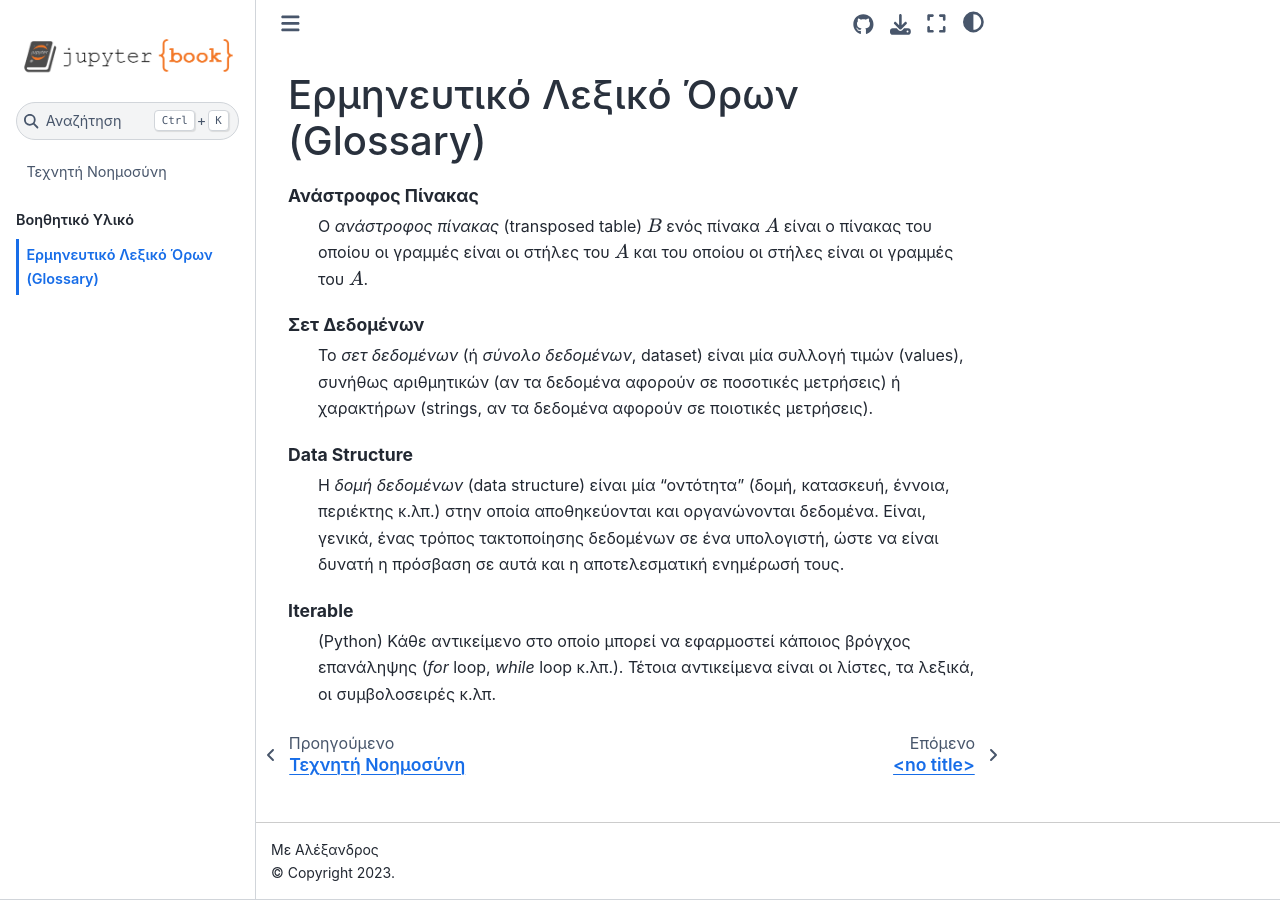
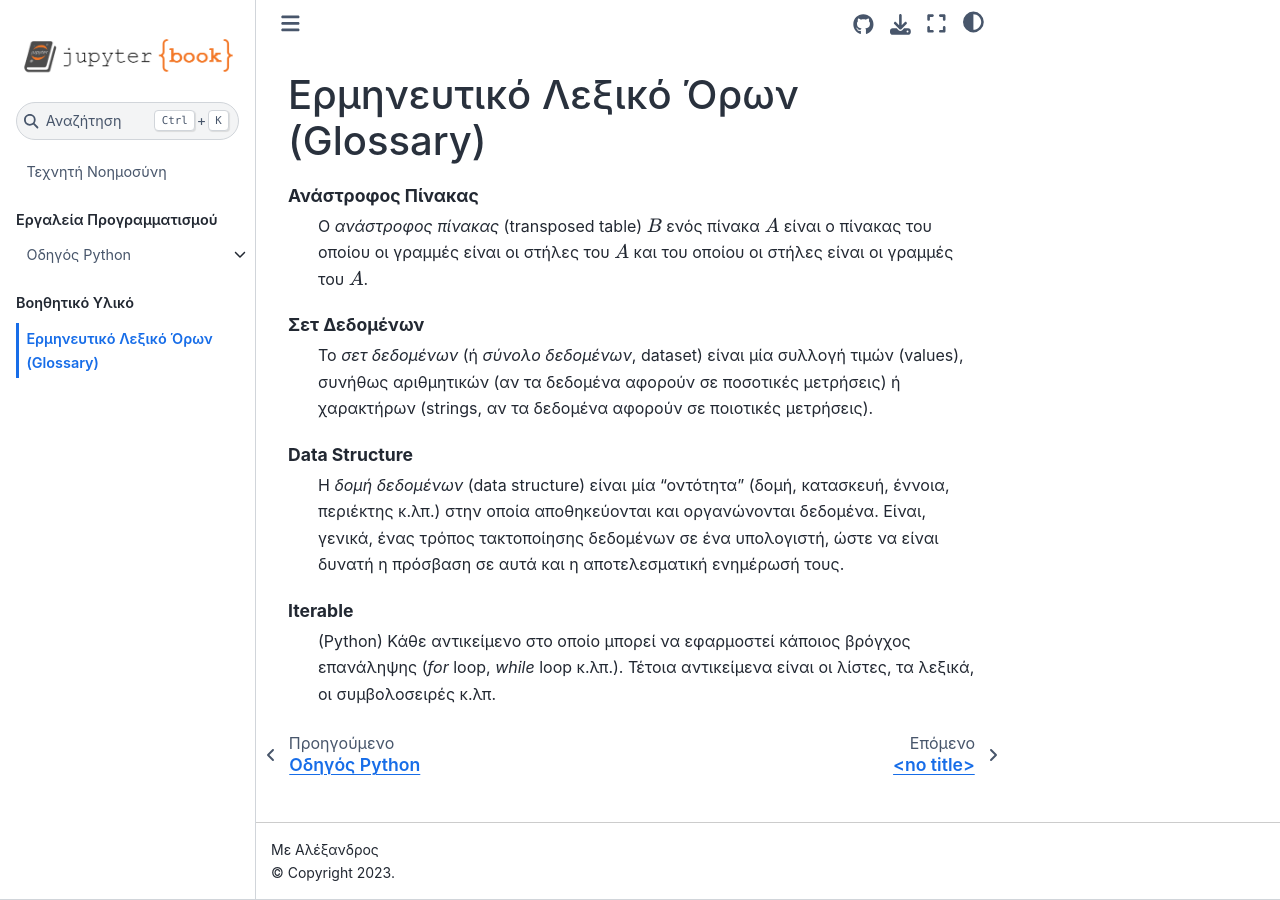
Before and after one commit to MAlexGR/neural, a Jupyter Book: the page built from docs/auxiliary/gloss.md, in a window 1280 px wide. Built offline with Jupyter Book 1.0.4 settings and Sphinx 7.4.7 and the Sphinx Book theme 1.1.4, drawn with Linux system fonts in a browser that asks for light colours; pages that are not in the unit, such as notebooks, are missing from menus; some of the changed lines change nothing that is shown.

Commit message:
Αλλαγές δομής εγγράφου, προθήκη εξαιρέσεων

```diff
--- a/_toc.yml
+++ b/_toc.yml
@@ -21,7 +21,7 @@ parts:
   - file: docs/statistics/NormalDistribution
 
 # Επιστήμη πληροφορίας, αναπαραγωγίσιμη έρευνα κ.λπ.
-- caption: Οργάνωση Επιστημονικής Εργασίας
+- caption: Οργάνωση Εργασίας
   chapters:
 
   # Αναπαραγώγιμη έρευνα
@@ -34,18 +34,17 @@ parts:
 
   - file: docs/anaconda/anaconda
 
-# Python
-- caption: Python
+# Προγραμματιστικά εργαλεία
+- caption: Εργαλεία Προγραμματισμού
   chapters:
 
-  # Βασικές έννοιες
-  - file: docs/Python/Basics/basics-intro
 
-  # Δομές δεδομένων
-  - file: docs/Python/DataConstructs/data-constructs-intro
+  - file: docs/Python/intro # <-- PYTHON
     sections:
-    - file: docs/Python/DataConstructs/dictionary
-
+    - file: docs/Python/concepts # Ιεραρχικό μοντέλο
+    - file: docs/Python/datatypes # Τύποι δεδομένων
+      sections:
+      - file: docs/Python/dictionaries
 
 # Modules και Libraries της Python
 - caption: Πακέτα Επιστημονικής Ανάλυσης της Python
```
Also changed, not shown: 1 other file.
